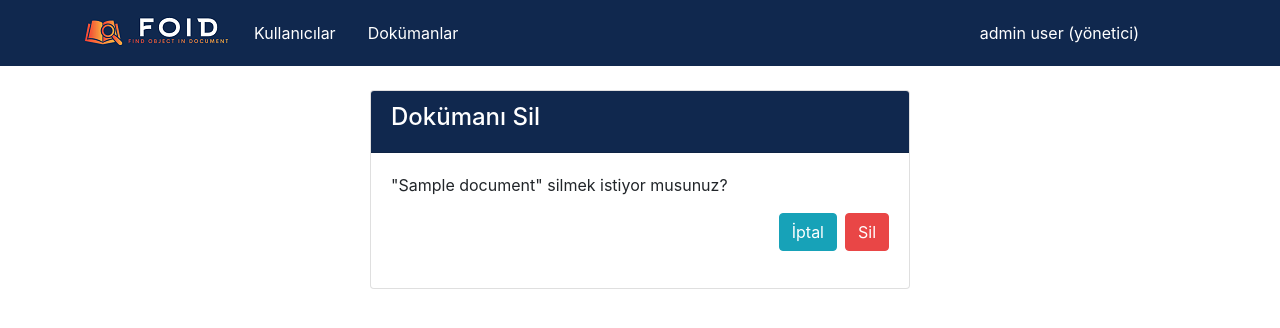
After one commit to aferen/foid, a Django app: page /documents/delete/1 in a window 1280 px wide. The commit adds this page. Shown: the top 328 px of the page. Run offline with Django 4.2, Linux system fonts and the light colour scheme; a user stored in the database is signed in; tables that the repository leaves empty hold one stand-in row (values such as "Sample post"); some libraries are stand-ins or nearby versions.

Commit message:
fixed search history, added icon package and refactoring buttons

```diff
--- a/documents/forms.py
+++ b/documents/forms.py
@@ -2,11 +2,12 @@ from django import forms
 from .models import Documents
 
 class DocumentsForm(forms.ModelForm):
+    query = forms.CharField()
     class Meta:
         model = Documents
-        fields = ['query', 'path', 'userID']
+        fields = ['path', 'user']
 
     def __init__(self, *args, **kwargs):
         user = kwargs.pop("user")
         super(DocumentsForm, self).__init__(*args, **kwargs)
-        self.fields['userID'].initial = user.id
+        self.fields['user'].initial = user.id
--- a/documents/urls.py
+++ b/documents/urls.py
@@ -5,7 +5,7 @@ from . import views
 urlpatterns = [
   path('', views.index, name='documents_index'),
   path('search', views.search, name='documents_search'),
-  path('detail/<int:thesis_id>', views.detail, name='documents_detail'),
-  path('delete/<int:thesis_id>', views.delete, name='documents_delete')
+  path('detail/<int:document_id>', views.detail, name='documents_detail'),
+  path('delete/<int:document_id>', views.delete, name='documents_delete')
 
 ]
--- a/documents/views.py
+++ b/documents/views.py
@@ -20,22 +20,20 @@ from django.contrib.auth.decorators import login_required
 def index(request):
   user = request.user
   if not user.is_admin:
-    documents = Documents.objects.all().filter(Q(userID=user)).order_by('-id')
+    documents = Documents.objects.all().filter(Q(user=user)).order_by('-id')
   else:
     documents = Documents.objects.all().order_by('-id')
+
+  for doc in documents:
+    searchHistory = SearchHistory.objects.filter(Q(document=doc)).order_by('-pk').last()
+    doc.query = searchHistory.query
+    doc.modified_date = searchHistory.modified_date
 
   paginator = Paginator(documents, 20)
   page = request.GET.get('page')
   paged_documents = paginator.get_page(page)
 
-  if user.is_admin:
-    usernames = User.objects.order_by().values('id', 'username')
-  else:
-    usernames = User.objects.order_by().filter(pk=user.id).values('id', 'username')
-  context = {
-    'documents': paged_documents,
-    'uname': usernames,
-  }
+  context = {'documents': paged_documents}
   return render(request, 'documents/index.html', context)
 
 @login_required
@@ -48,6 +46,8 @@ def search(request):
       document = form.save(commit=False)
       document.name = document.path.file.name
       document.save()
+      query = form.data.get('query')
+      SearchHistory.objects.create(document=document, query=query)
 
       # file_path = t_obj.thesis_doc.field.storage.base_location
       #file_path = t_obj.documents_doc.file.name
@@ -60,16 +60,19 @@ def search(request):
   return render(request, 'documents/search.html', context)
 
 @login_required
-def detail(request, thesis_id):
+def detail(request, document_id):
   user = request.user
-  document = Documents.objects.get(Q(id=thesis_id), Q(admin_user=user))
-
-  context = {'document':document}
+  if not user.is_admin:
+    document = Documents.objects.get(Q(id=document_id), Q(user=user))
+  else:
+    document = Documents.objects.get(Q(id=document_id))
+  searchHistory = SearchHistory.objects.filter(Q(document=document)).order_by('-id')
+  context = {'document':document, 'searchHistory': searchHistory}
   return render(request, 'documents/details.html', context)
 
 @login_required
-def delete(request, thesis_id):
-  document = Documents.objects.get(id=thesis_id)
+def delete(request, document_id):
+  document = Documents.objects.get(id=document_id)
   if request.method == "POST":
       document.delete()
       return redirect('documents_index')
--- a/foid/settings.py
+++ b/foid/settings.py
@@ -14,6 +14,7 @@ INSTALLED_APPS = [
     'pages',
     'users',
     'documents',
+    'fontawesome-free',
     'django.contrib.admin',
     'django.contrib.auth',
     'django.contrib.contenttypes',
--- a/templates/base.html
+++ b/templates/base.html
@@ -9,6 +9,8 @@
     <link rel="stylesheet" href="{% static 'assets/css/bootstrap.css'%}" />
     <link rel="icon" href="{% static 'assets/img/favicon.ico'%}" />
     <title>FOID {% block title %}{% endblock %}</title>
+    <link href="{% static 'fontawesome_free/css/all.min.css' %}" rel="stylesheet" type="text/css">
+
   </head>
   <body>
 
--- /dev/null
+++ b/templates/documents/delete.html
@@ -0,0 +1,38 @@
+{% extends 'base.html' %}
+
+{% block title %} | Doküman silme {% endblock %}
+
+{% block content %}
+<section id="register" class="mt-4">
+    <div class="container">
+        <div class="row">
+            <div class="col-md-6 mx-auto">
+                <div class="card">
+                    <div class="card-header bg-primary text-white">
+                        <h4>
+                            <i class="fas fa-file-pdf"></i> Dokümanı Sil</h4>
+                    </div>
+                    <div class="card-body">
+                        {% include 'partials/_alerts.html' %}
+                        <form action="" method="POST">
+                            {% csrf_token %}
+                            <div class="form-group">
+                                <p>"{{document.name}}" silmek istiyor musunuz?</p>
+                                <div class="row">
+                                    <div class="col-md-12 ">
+                                        <button class="btn btn-danger ml-2 float-right" type="submit">Sil</button>
+                                        <a class="btn btn-info text-white float-right" href="{% url 'documents_index' %}">İptal</a>
+                                    </div>
+                                    <div class="col-md-6 mx-auto">
+                                    </div>
+                                </div>
+                            </div>
+                        </form>
+
+                    </div>
+                </div>
+            </div>
+        </div>
+    </div>
+</section>
+{% endblock %}
--- a/templates/partials/_navbar.html
+++ b/templates/partials/_navbar.html
@@ -18,11 +18,11 @@
                 {% if user.is_authenticated %}
                 {% if user.is_admin %}
                 <li class="nav-item active mr-3">
-                    <a class="nav-link" href="{% url 'user_index' %}">Kullanıcılar</a>
+                    <a class="nav-link" href="{% url 'user_index' %}"><i class="fas fa-users"></i> Kullanıcılar</a>
                 </li>
                 {% endif %}
                 <li class="nav-item active mr-3">
-                    <a class="nav-link" href="{% url 'documents_index' %}">Dokümanlar</a>
+                    <a class="nav-link" href="{% url 'documents_index' %}"><i class="fas fa-folder-open"></i> Dokümanlar</a>
                 </li>
                 {% endif %}
             </ul>
@@ -33,14 +33,14 @@
                 <li class="nav-item active mr-3">
                     {% if user.is_admin %}
                     <a class="nav-link" href="{% url 'profile' %}">
-                        {{user.first_name}} {{user.last_name}} (yönetici) </a>
+                        <i class="fas fa-user-circle"></i> {{user.first_name}} {{user.last_name}} (yönetici) </a>
                     {% else %}
                     <a class="nav-link" href="{% url 'profile' %}">
-                        {{user.first_name}} {{user.last_name}}</a>
+                        <i class="fas fa-user-circle"></i> {{user.first_name}} {{user.last_name}}</a>
                     {% endif %}
                 </li>
                 <li class="nav-item active mr-3">
-                    <a href="javascript:{document.getElementById('logout').submit()}" class="nav-link">Çıkış</a>
+                    <a href="javascript:{document.getElementById('logout').submit()}" class="nav-link"><i class="fas fa-sign-out-alt"></i></a>
                     <form action="{% url 'logout' %}" method="POST" id="logout">
                         {% csrf_token %}
                         <input type="hidden">
@@ -48,10 +48,10 @@
                 </li>
                 {% else %}
                 <li class="nav-item active mr-3">
-                    <a class="nav-link" href="{% url 'register' %}">Kayıt Ol</a>
+                    <a class="nav-link" href="{% url 'register' %}"><i class="fas fa-user-plus"></i></a>
                 </li>
                 <li class="nav-item active mr-3">
-                    <a class="nav-link" href="{% url 'login' %}">Giriş</a>
+                    <a class="nav-link" href="{% url 'login' %}"><i class="fas fa-sign-in-alt"></i></a>
                 </li>
                 {% endif %}
             </ul>
--- a/templates/users/delete.html
+++ b/templates/users/delete.html
@@ -9,7 +9,7 @@
             <div class="card">
                 <div class="card-header bg-primary text-white">
                     <h4>
-                        <i class="fas fa-file-pdf"></i> Kullanıcı Sil</h4>
+                        <i class="fas fa-user-minus"></i> Kullanıcı Sil</h4>
                 </div>
                 <div class="card-body">
                     {% include 'partials/_alerts.html' %}
@@ -20,7 +20,7 @@
                             <div class="row">
                                 <div class="col-md-12 ">
                                     <button class="btn btn-danger ml-2 float-right" type="submit">Sil</button>
-                                    <a class="btn btn-warning float-right" href="{% url 'user_index' %}">İptal</a>
+                                    <a class="btn btn-info float-right" href="{% url 'user_index' %}">İptal</a>
                                 </div>
                                 <div class="col-md-6 mx-auto">
                                 </div>
--- a/templates/users/index.html
+++ b/templates/users/index.html
@@ -12,7 +12,7 @@
         <div >
             <div class="row">
                 <div class="col-md-12">
-                    <a class="btn btn-primary btn-sm float-right m-2" href="{% url 'register' %}">Kullanıcı Ekle</a>
+                    <a class="btn btn-primary btn-sm float-right m-2" href="{% url 'register' %}"><i class="fas fa-user-plus"></i></a>
                 </div>
             </div>
             <table class="table border table-striped">
@@ -36,8 +36,8 @@
                     {% else %}
                     <td>Kullanıcı</td>
                     {% endif %}
-                    <td><a class="btn btn-sm btn-success" href="{% url 'edituser' user.id %}">Güncelle</a>
-                        <a class="btn btn-sm btn-danger" href="{% url 'deleteuser' user.id %}">Sil</a></td>
+                    <td><a class="btn btn-sm btn-danger ml-1 float-right" href="{% url 'deleteuser' user.id %}"><i class="fas fa-trash-alt"></i></a>
+                    <a class="btn btn-sm btn-success ml-1 float-right" href="{% url 'edituser' user.id %}"><i class="fas fa-user-edit"></i></a></td>
                 </tr>
                 {% endfor %}
             </table>
--- a/templates/users/login.html
+++ b/templates/users/login.html
@@ -8,7 +8,7 @@
     <div class="col-md-4 mx-auto">
       <div class="card">
         <div class="card-header bg-primary text-white">
-          <h4>Giriş</h4>
+          <h4><i class="fas fa-sign-in-alt"></i> Giriş</h4>
         </div>
         <div class="card-body">
           {% include 'partials/_alerts.html' %}
@@ -24,7 +24,7 @@
               <input type="password" name="password" class="form-control" required>
             </div>
 
-            <input type="submit" value="Giriş" class="btn btn-info float-right">
+            <input type="submit" value="Giriş" class="btn btn-primary float-right">
           </form>
         </div>
       </div>
--- a/templates/users/profile.html
+++ b/templates/users/profile.html
@@ -8,7 +8,7 @@
         <div class="col-md-6 mx-auto">
             <div class="card">
                 <div class="card-header bg-primary text-white">
-                    <h4>Profil</h4>
+                    <h4><i class="fas fa-user-circle"></i> Profil</h4>
                 </div>
                 <div class="card-body">
                     {% include 'partials/_alerts.html' %}
@@ -45,8 +45,8 @@
                             </span>
                         </div>
                         <div class="form-group">
-                            <input type="submit" value="Kaydet" class="btn ml-2 btn-info float-right">
-                            <a class="btn btn-warning float-right" href="{% url 'index' %}">İptal</a>
+                            <input type="submit" value="Kaydet" class="btn ml-2 btn-primary float-right">
+                            <a class="btn btn-info float-right" href="{% url 'index' %}">İptal</a>
 
                     </form>
                 </div>
--- a/users/views.py
+++ b/users/views.py
@@ -17,7 +17,7 @@ def register(request):
       user = get_object_or_404(User, username=username)
       user.set_password(user.password)
       user.save()
-      messages.success(request, 'Kayıt Olundu')
+      messages.success(request, 'Kayıt işlemi tamamlandı.')
       return redirect('user_index')
     else:
       messages.error(request, 'Kayıt Olunamadı')
@@ -93,7 +93,7 @@ def login(request):
       else:
         return redirect('documents_index')
     else:
-      messages.error(request, 'Kullanıcı adı yada şifre hatalı')
+      messages.error(request, 'Kullanıcı adı veya şifre hatalı')
       return redirect('login')
 
   else:
```
Also changed, not shown: documents/models.py (+3 -5 lines), templates/documents/details.html (added, +43 -0 lines), templates/documents/index.html (+6 -6 lines), templates/documents/search.html (+4 -4 lines), templates/users/register.html (+3 -5 lines), documents/migrations/0001_initial.py, documents/migrations/0002_auto_20220206_2111.py (added).
